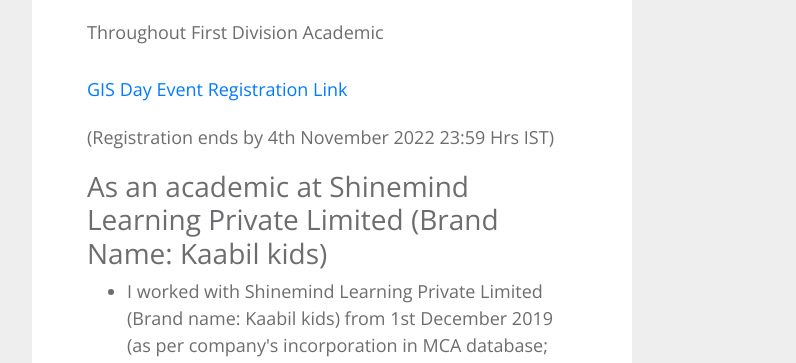
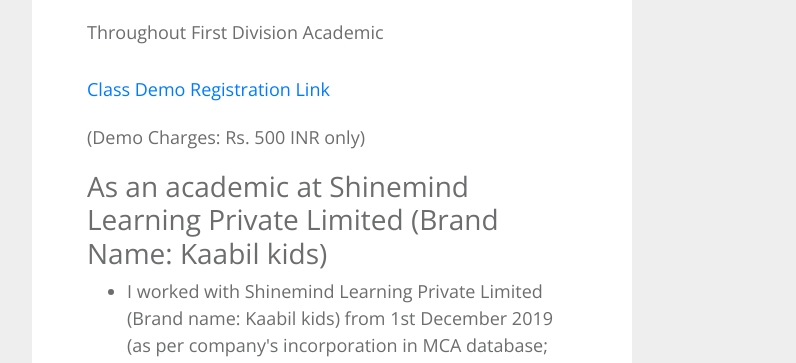
Before and after one commit to anantkpandey/masterakp.github.io, a plain HTML site: page index.html in a window 1280 px wide. Shown: the part 732-1095 px from the top of the page, without its empty margins (308-1104 px from the left). Drawn offline with nearby package versions, Linux system fonts and the light colour scheme.

Commit message:
Update index.html
edited link

```diff
--- a/index.html
+++ b/index.html
@@ -40,8 +40,8 @@
             Throughout First Division Academic
           </p>
           <p>
-          <a href="https://forms.gle/WieCetUkSEo6KvAV9" target="_blank">GIS Day Event Registration Link</a>
-            <p>(Registration ends by 4th November 2022 23:59 Hrs IST)</p>
+          <a href="https://forms.gle/WieCetUkSEo6KvAV9" target="_blank">Class Demo Registration Link</a>
+            <p>(Demo Charges: Rs. 500 INR only)</p>
           <h3>As an academic at Shinemind Learning Private Limited (Brand Name: Kaabil kids)</h3>
             <ul>
                 <li>I worked with Shinemind Learning Private Limited (Brand name: Kaabil kids) from 1st December 2019 (as per company's incorporation in MCA database; otherwise 1st September as a springboarder) to 18th December 2020 as
```
